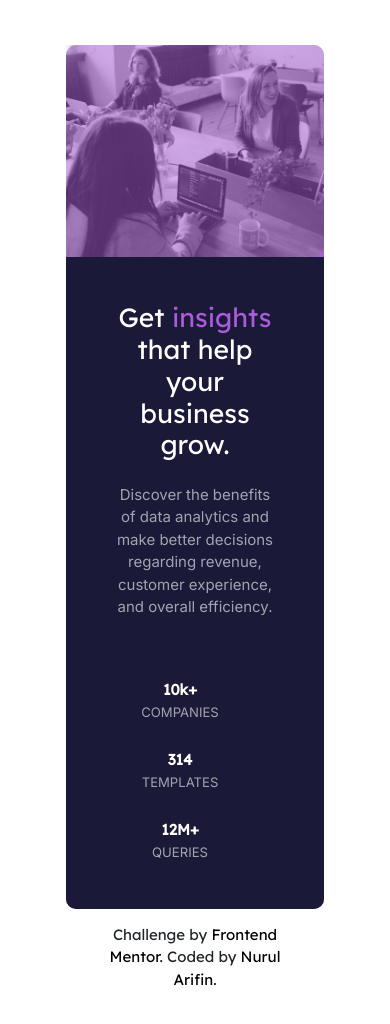
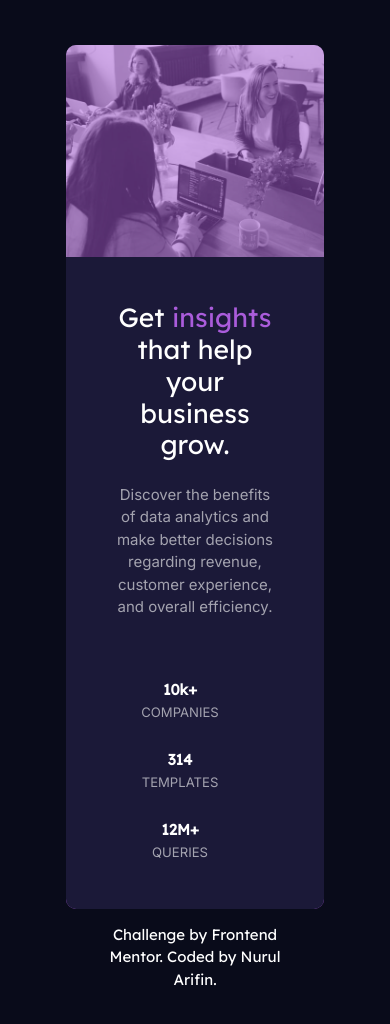
Before and after one commit to nurularifin83/stats-preview-card-component, a plain HTML site: page index.html in a window 390 px wide. Drawn offline with Linux system fonts and the light colour scheme.

Commit message:
Changel background color

```diff
--- a/assets/dist/css/styles.css
+++ b/assets/dist/css/styles.css
@@ -10,6 +10,7 @@
 }
 
 html, body {
+    background-color: var(--dark-blue);
     font-size: 15px;
     font-family: 'Lexend Deca', sans-serif;
 }
@@ -29,7 +30,7 @@ img {
 
 a {
     text-decoration: none;
-    color: #000000;
+    color: var(--white);
 }
 
 .img-two {
@@ -70,6 +71,10 @@ a {
     font-family: 'Inter', sans-serif;
 }
 
+.footer {
+    color: var(--white);
+}
+
 /*For mobile view*/
 
 @media screen and (max-width: 600px) {
@@ -83,6 +88,10 @@ a {
 
     .d-col-one {
         text-align: center;
+    }
+
+    img {
+        border-radius: 10px 10px 0 0;
     }
 
     .d-categories {
@@ -99,4 +108,5 @@ a {
     .d-categories-one,.d-categories-two {
         padding-bottom: 25px;
     }
+
   }
--- a/index.html
+++ b/index.html
@@ -38,7 +38,7 @@
       </div>
     </div>
     <div class="row mt-3">
-      <div class="col-6 mx-auto text-center">
+      <div class="col-6 mx-auto text-center footer">
         Challenge by <a href="https://www.frontendmentor.io?ref=challenge" target="_blank">Frontend Mentor</a>.
         Coded by <a href="https://www.frontendmentor.io/profile/nurularifin83" target="_blank">Nurul Arifin</a>.
       </div>
```
